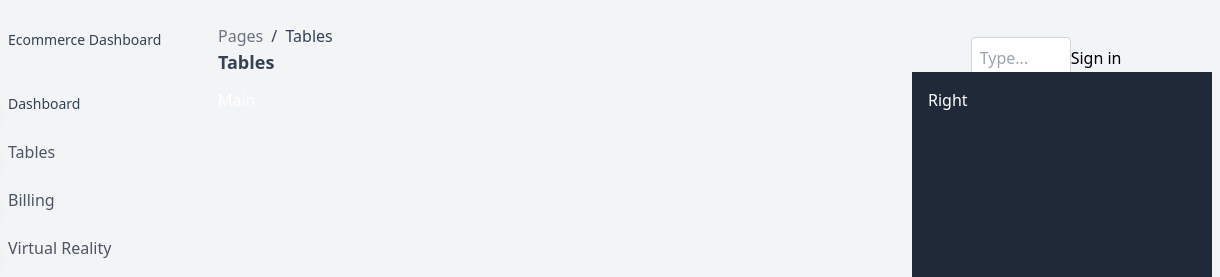
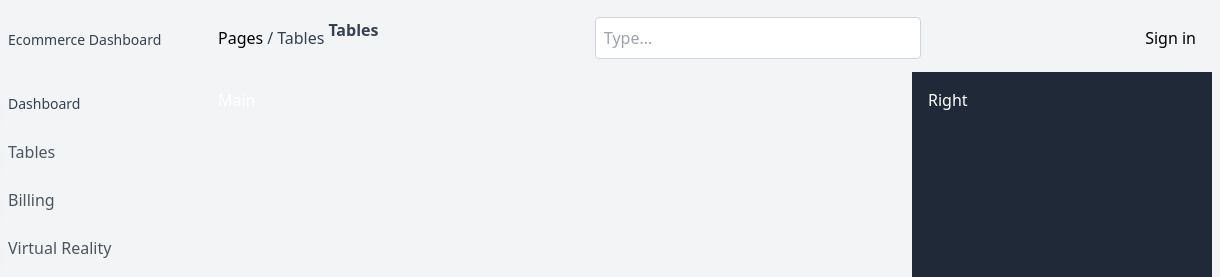
Before and after one commit to DessyZeal/TailwindCSS-Dashboard, a plain HTML site: page index.html in a window 1280 px wide. Shown: the top 277 px of the page, 60-1280 px from the left. Drawn offline with nearby package versions, Linux system fonts and the light colour scheme.

Commit message:
Tailwind Dashboard

```diff
--- a/index.html
+++ b/index.html
@@ -47,21 +47,16 @@
         </a>
         </aside>
 
-        <div class="p-4">
-            <nav class="flex justify-between items-center pb-2">
-                <ol>
-                    <li class="inline-block mr-1 text-gray-500 text-md whitespace-nowrap">Pages</li>
-                    <li class="inline-block mr-1 text-slate-700 text-md whitespace-nowrap">/</li>
-                    <li class="inline-block mr-1 text-slate-700 text-md whitespace-nowrap">Tables</li>
-                    <h1 class="text-lg font-bold text-gray-700 pb-4">Tables</h1>
+        <nav class="flex justify-between items-center p-4">
+                <ol class="flex items-center flex-wrap">
+                    <li class=" mr-1 text-md whitespace-nowrap">Pages</li>
+                    <li class="mr-1 text-slate-700 text-md whitespace-nowrap">/</li>
+                    <li class="mr-1 text-slate-700 text-md whitespace-nowrap">Tables</li>
+                    <li class=" font-bold text-gray-700 pb-4">Tables</li>
                 </ol>
-                <div class="flex items-center justify-center  ">
                     <input type="text" placeholder="Type..." class="p-2 rounded border border-gray-300 w-full md:w-1/3">
-                    <button class="whitespace-nowrap hidden md:inline-block lg:inline-block">Sign in</button>
-                </div>
-            </nav>
-        </div>
-
+                    <button class="whitespace-nowrap hidden md:inline-block lg:inline-block ml-2">Sign in</button>
+        </nav>
         <div class="grid lg:grid-cols-[1fr_300px] grid-cols-1 gap-1">
             <div class="bg p-4 text-white">Main</div>
             <div class="bg-gray-800 p-4 text-white">Right</div>
```
